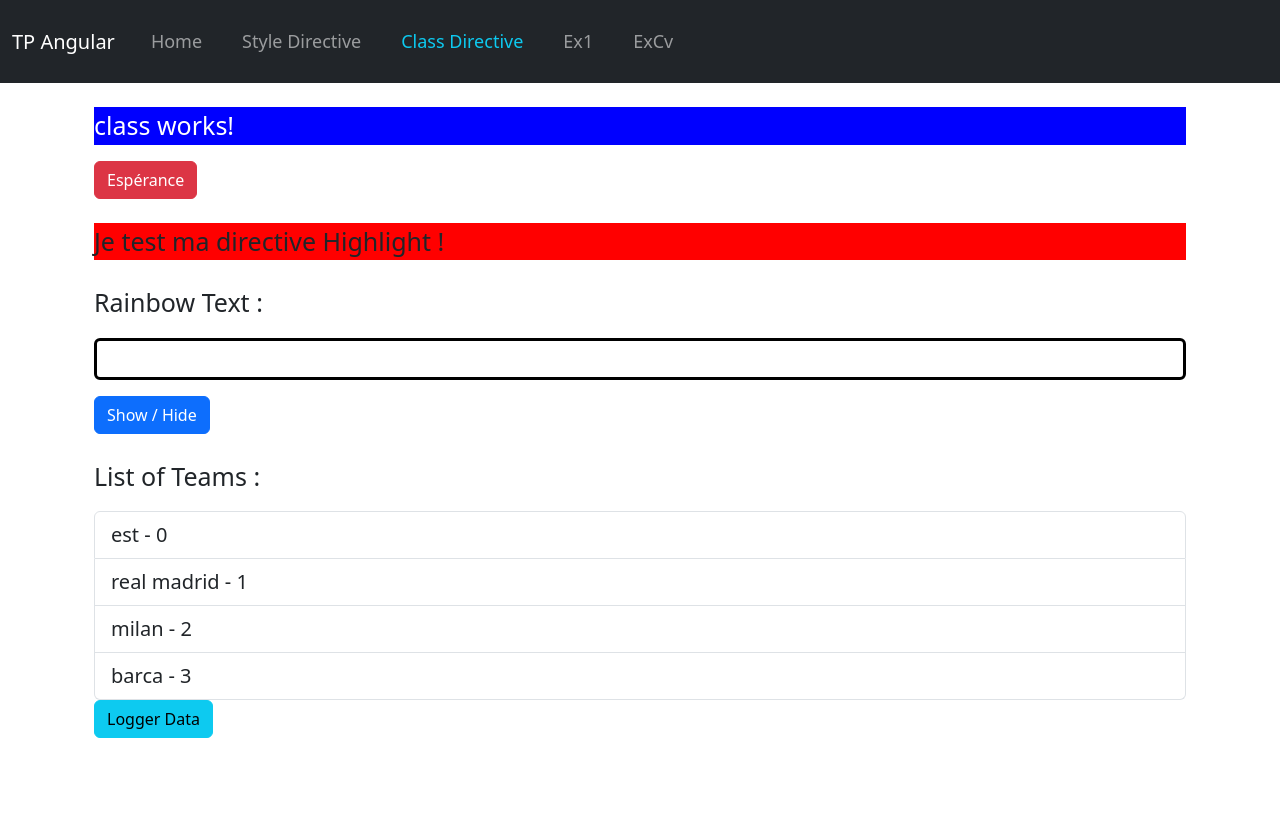
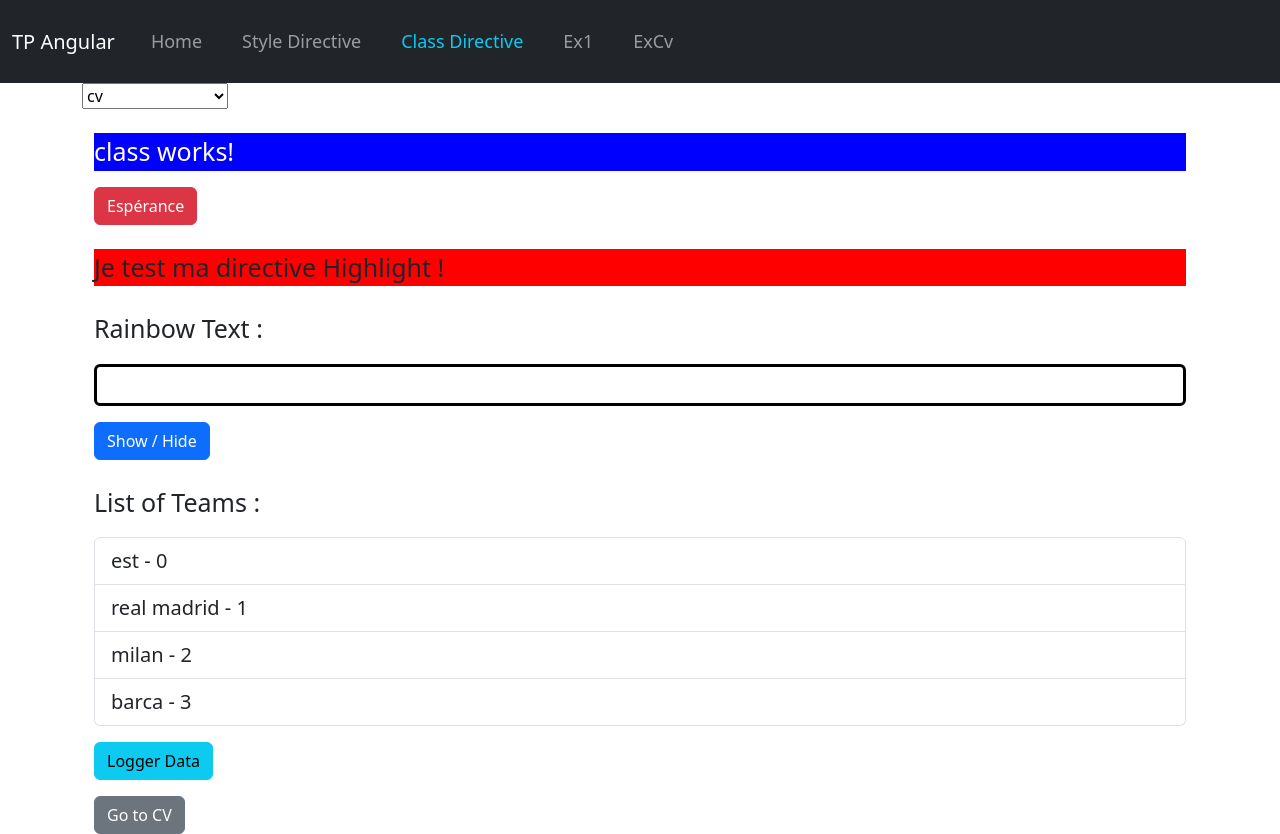
Before and after one commit to EyaRidene/TP1_Agular, an Angular app: page /class in a window 1280 px wide. Before the commit the page ends 800 px from the top, so only its background shows below. Built offline with nearby package versions, Linux system fonts and the light colour scheme.

Commit message:
router navigation

```diff
--- a/src/app/app.component.html
+++ b/src/app/app.component.html
@@ -5,6 +5,7 @@
 </div> -->
 
 <app-navbar></app-navbar>
+<app-router-simulator></app-router-simulator>
 <div class="container mt-4">
   <router-outlet></router-outlet>
 </div>
--- a/src/app/app.module.ts
+++ b/src/app/app.module.ts
@@ -24,6 +24,7 @@ import { StyleComponent } from './directives/style/style.component';
 import { ClassComponent } from './directives/class/class.component';
 import { HighlightDirective } from './directives/highlight.directive';
 import { RainbowDirective } from './directives/rainbow.directive';
+import { RouterSimulatorComponent } from './components/router-simulator/router-simulator.component';
 
 @NgModule({
   declarations: [
@@ -44,6 +45,7 @@ import { RainbowDirective } from './directives/rainbow.directive';
     ClassComponent,
     HighlightDirective,
     RainbowDirective,
+    RouterSimulatorComponent,
   ],
   imports: [
     BrowserModule,
--- /dev/null
+++ b/src/app/components/router-simulator/router-simulator.component.html
@@ -0,0 +1,7 @@
+<div class="container">
+  <select #selectedComponent (click)="goToComponent(selectedComponent.value)">
+    <option value="cv">cv</option>
+    <option value="ex1">ex1</option>
+    <option value="rsimulator">RouterSimulator</option>
+  </select>
+</div>
--- /dev/null
+++ b/src/app/components/router-simulator/router-simulator.component.ts
@@ -0,0 +1,15 @@
+import { Component } from '@angular/core';
+import { Router } from '@angular/router';
+
+@Component({
+  selector: 'app-router-simulator',
+  templateUrl: './router-simulator.component.html',
+  styleUrls: ['./router-simulator.component.css'],
+})
+export class RouterSimulatorComponent {
+  constructor(private router: Router) {}
+
+  goToComponent(route: any) {
+    this.router.navigate([route]);
+  }
+}
--- a/src/app/directives/class/class.component.html
+++ b/src/app/directives/class/class.component.html
@@ -43,5 +43,7 @@
       </li>
     </ol>
   </div>
-  <button class="btn btn-info" (click)="loggerData()">Logger Data</button>
+  <button class="btn btn-info mt-3" (click)="loggerData()">Logger Data</button>
+  <br />
+  <button class="btn btn-secondary mt-3" (click)="goToCv()">Go to CV</button>
 </div>
--- a/src/app/directives/class/class.component.ts
+++ b/src/app/directives/class/class.component.ts
@@ -1,4 +1,5 @@
 import { Component } from '@angular/core';
+import { Router } from '@angular/router';
 import { PremierService } from 'src/app/services/premier.service';
 
 @Component({
@@ -8,7 +9,7 @@ import { PremierService } from 'src/app/services/premier.service';
   providers: [PremierService], // pour avoir une autre instance du service
 })
 export class ClassComponent {
-  constructor(private premierService: PremierService) {}
+  constructor(private premierService: PremierService, private router: Router) {}
 
   teams = ['est', 'real madrid', 'milan', 'barca'];
   est = false;
@@ -25,4 +26,8 @@ export class ClassComponent {
   loggerData() {
     this.premierService.logger('test');
   }
+
+  goToCv() {
+    this.router.navigate(['cv']);
+  }
 }
```
Also changed, not shown: src/app/components/router-simulator/router-simulator.component.css (added).
